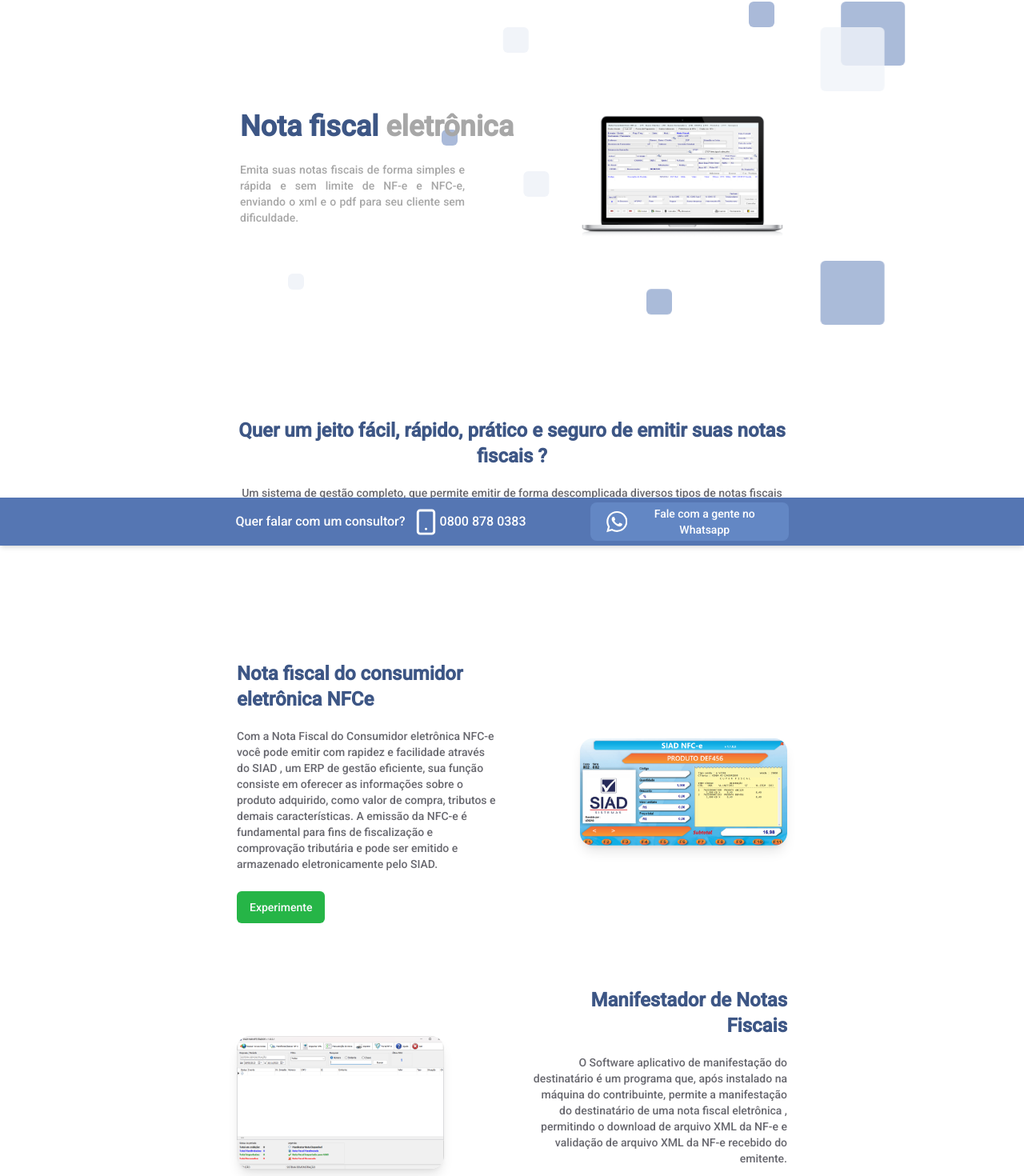
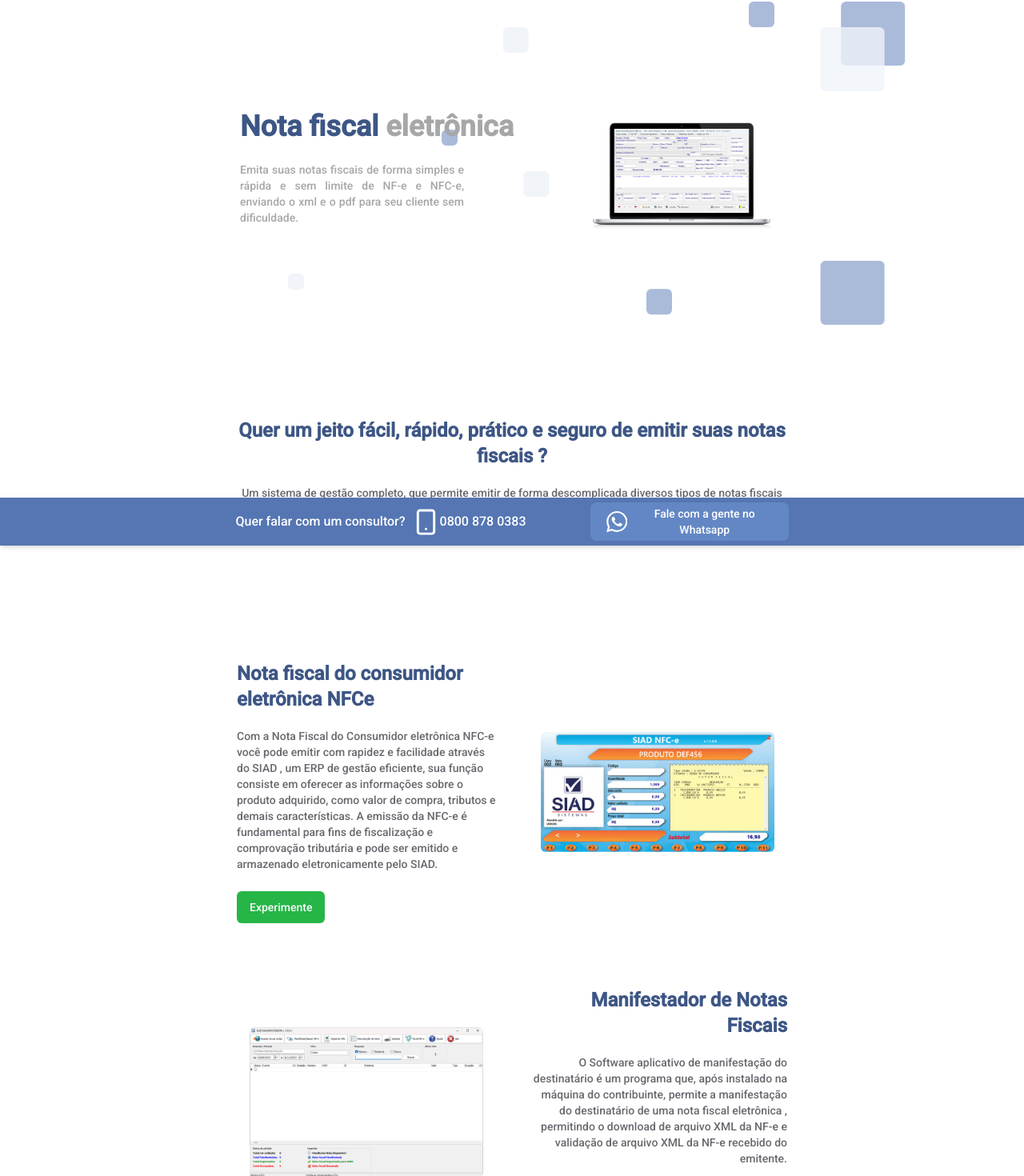
Before and after one commit to EvaldoFerreiraMoreira/site-siad, a Next.js app: page / in a window 1280 px wide. Shown: the part 118-1588 px from the top of the page at 80% size. Built offline with nearby package versions, Linux system fonts and the light colour scheme.

Commit message:
fix: Dialog Zoom in image on home

```diff
--- a/src/app/(Home)/components/Banner.tsx
+++ b/src/app/(Home)/components/Banner.tsx
@@ -3,6 +3,7 @@
 import React, { useState, useEffect } from "react";
 import BannerMobile from "./componentsMobile/BannerMobile";
 import BannerWeb from "./componentsWeb/BannerWeb";
+
 
 
 const Banner = () => {
@@ -22,7 +23,7 @@ const Banner = () => {
     };
   }, []);
 
-  return isMobile ? <BannerMobile /> : <BannerWeb />;
+  return isMobile ? <BannerMobile  /> : <BannerWeb  />;
 };
 
 export default Banner;
--- a/src/app/(Home)/components/componentsMobile/BannerMobile.tsx
+++ b/src/app/(Home)/components/componentsMobile/BannerMobile.tsx
@@ -1,3 +1,4 @@
+import DialogZoomMobile from "@/components/ui/componentsMobile/DialogZoomMobile";
 import Image from "next/image";
 
 const BannerMobile = () => {
@@ -10,6 +11,8 @@ const BannerMobile = () => {
                 <p> Emita suas notas fiscais de forma simples e rápida e sem limite de NF-e e NFC-e, enviando o xml e o pdf para seu cliente sem dificuldade.  </p>
             </div>
             <div className="flex mt-10 h-56 justify-center">
+
+
                 <Image
                     src="/PC-01.png"
                     alt="Compiuter"
--- a/src/app/(Home)/components/componentsWeb/BannerLeftWeb.tsx
+++ b/src/app/(Home)/components/componentsWeb/BannerLeftWeb.tsx
@@ -1,4 +1,5 @@
 import { Button } from "@/components/ui/button";
+import DialogImageWEB from "@/components/ui/componentsWeb/DialogImageWeb";
 import { motion } from "framer-motion";
 import Image from "next/image";
 import Link from "next/link";
@@ -13,7 +14,7 @@ interface BannerLeftProps {
 
 const BannerLeftWeb = ({ title, description, img, colorTitle, colorDescription }: BannerLeftProps) => {
 
-    const imagem = "/" + img;
+
     const colortitle = "#" + colorTitle;
     const colordescription = "#" + colorDescription;
     return (
@@ -24,16 +25,7 @@ const BannerLeftWeb = ({ title, description, img, colorTitle, colorDescription }
                 whileTap={{ scale: 1.05 }}
                 transition={{ type: "spring", stiffness: 400, damping: 16 }}
             >
-                <Image
-                    src={imagem}
-                    alt="Compiuter"
-                    width={0}
-                    height={0}
-                    sizes="100vw"
-                    className="h-auto w-auto max-w-[80%] max-h-[80%] shadow-lg rounded-2xl"
-                    style={{
-                        objectFit: "contain",
-                    }}
+              <DialogImageWEB imagem={img}
                 />
             </motion.div>
             <div className="flex flex-col text-right ml-0 w-[50%]" style={{ color: colordescription }}>
--- a/src/app/(Home)/components/componentsWeb/BannerRightWeb.tsx
+++ b/src/app/(Home)/components/componentsWeb/BannerRightWeb.tsx
@@ -1,4 +1,5 @@
 import { Button } from "@/components/ui/button";
+import DialogImageWEB from "@/components/ui/componentsWeb/DialogImageWeb";
 import { motion } from "framer-motion";
 import Image from "next/image";
 
@@ -15,7 +16,7 @@ interface BannerRightProps {
 
 const BannerRightWeb = ({ title, description, img, colortitle, colordescription, button }: BannerRightProps) => {
 
-    const imagem = "/" + img;
+
     const colortitle2 = "#" + colortitle;
     const colordescription2 = "#" + colordescription;
 
@@ -37,18 +38,8 @@ const BannerRightWeb = ({ title, description, img, colortitle, colordescription,
                 whileTap={{ scale: 1.05 }}
                 transition={{ type: "spring", stiffness: 400, damping: 16 }}
             >
+                <DialogImageWEB imagem={img} />
 
-                <Image
-                    src={imagem}
-                    alt="Imagem"
-                    width={0}
-                    height={0}
-                    sizes="100vw"
-                    className="h-auto w-auto max-w-[80%] max-h-[80%] shadow-lg rounded-2xl"
-                    style={{
-                        objectFit: "contain",
-                    }}
-                />
             </motion.div>
         </div>
     );
--- a/src/app/(Home)/components/componentsWeb/BannerWeb.tsx
+++ b/src/app/(Home)/components/componentsWeb/BannerWeb.tsx
@@ -1,5 +1,7 @@
 import { motion } from "framer-motion";
 import Image from "next/image";
+import DialogImage from "@/components/ui/componentsWeb/DialogImageWeb";
+import DialogImageWEB from "@/components/ui/componentsWeb/DialogImageWeb";
 
 const BannerWeb = () => {
     return (
@@ -155,17 +157,10 @@ const BannerWeb = () => {
                     </div>
                 </div>
                 <div className="flex mt-10 h-80 justify-center">
-                    <Image
-                        src="/PC-01.png"
-                        alt="Compiuter"
-                        width={0}
-                        height={0}
-                        sizes="100vw"
-                        className="h-auto w-auto max-w-[100%] max-h-[100%]"
-                        style={{
-                            objectFit: "contain",
-                        }}
-                    />
+                <DialogImageWEB imagem={"PC-01.png"}/>
+
+
+
                 </div>
             </div>
         </>
--- /dev/null
+++ b/src/components/ui/componentsWeb/DialogImageWeb.tsx
@@ -0,0 +1,65 @@
+import { Button } from "@/components/ui/button";
+
+import {
+    Dialog,
+    DialogContent,
+    DialogHeader,
+    DialogTitle,
+    DialogTrigger,
+} from "@/components/ui/dialog"
+
+
+import React from "react";
+
+import Image from "next/image";
+
+interface img {
+    imagem: String
+
+}
+const DialogImageWEB = (prop: img) => {
+    const i = "/" + prop.imagem;
+
+    return (
+        <Dialog>
+
+            <DialogTrigger asChild>
+                <Button className="bg-transparent w-full h-full  " variant={"link"}>
+                    <Image
+                        src={i}
+                        alt="Compiuter"
+                        width={0}
+                        height={0}
+                        sizes="700vw"
+                        className="h-auto w-auto max-w-[100%] max-h-[100%] rounded-md"
+                        style={{
+                            objectFit: "contain",
+                        }}
+                    />
+                </Button>
+            </DialogTrigger>
+
+            <DialogContent className="sm:max-w-[70%] bg-white {
+
+            }]">
+
+                <div className=" flex flex-col justify-center align-center  w-[100%] h-[100%]  ">
+
+                    <Image
+                        src={i}
+                        alt="Siad Sistemas"
+                        width={0}
+                        height={0}
+                        sizes="100vw"
+                        className="h-auto w-auto max-w-[100%] max-h-[100%]"
+                        style={{
+                            objectFit: "contain",
+                        }}
+                    />
+                </div>
+
+            </DialogContent>
+        </Dialog >
+    );
+}
+export default DialogImageWEB;
```
